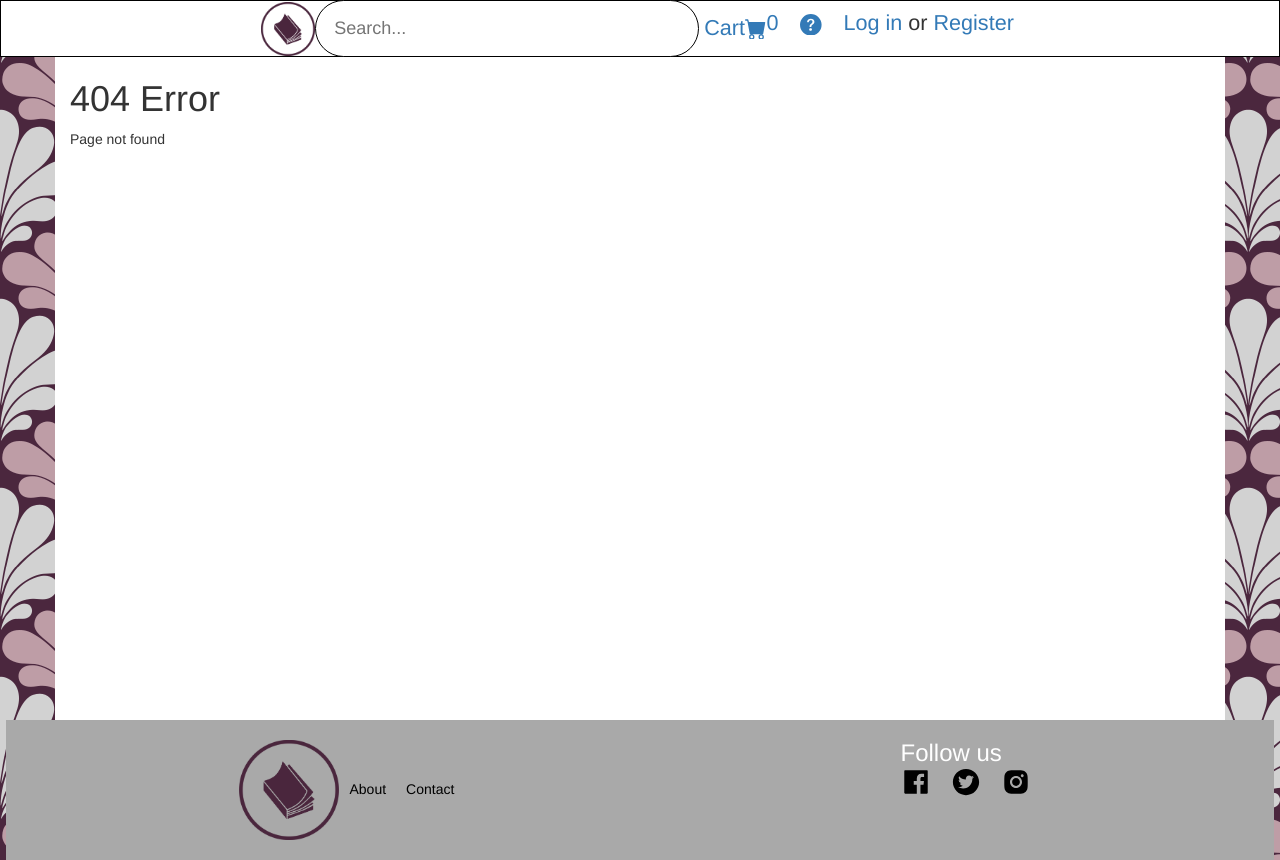
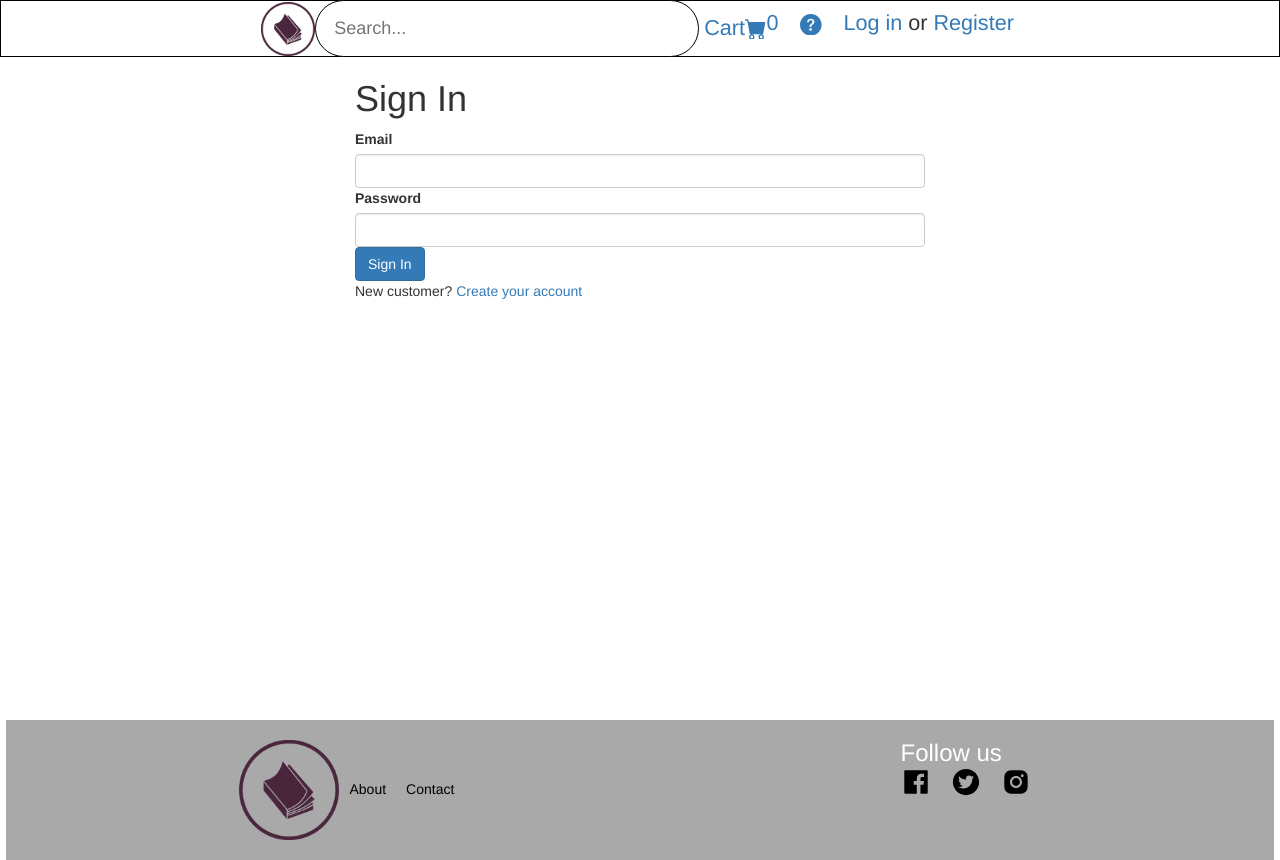
Before and after one commit to DanielRStevens/GIK2PG-Projekt, a React (Create React App) app in the folder frontend/: page /signin in a window 1280 px wide. Before the commit this address had no page. Built offline with nearby package versions, Linux system fonts and the light colour scheme.

Commit message:
Various updates to card, login etc.

```diff
--- a/frontend/public/index.html
+++ b/frontend/public/index.html
@@ -24,6 +24,7 @@
       work correctly both with client-side routing and a non-root public URL.
       Learn how to configure a non-root public URL by running `npm run build`.
     -->
+
     <link
       rel="stylesheet"
       href="https://cdn.jsdelivr.net/npm/@fortawesome/fontawesome-free@5.15.4/css/all.min.css"
--- a/frontend/src/App.js
+++ b/frontend/src/App.js
@@ -10,15 +10,7 @@
 import CartScreen from "./screens/CartScreen";
 import ReviewScreen from "./screens/ReviewScreen";
 import KlarnaScreen from "./screens/KlarnaScreen";
-import LoginPage from './LoginPage';
-
-function LoginApp() {
-  return (
-    <div>
-      <LoginPage />
-    </div>
-  );
-}
+import SigninScreen from "./screens/SigninScreen";
 
 function App() {
   return (
@@ -29,11 +21,10 @@
           <Route path="/" element={<ProductScreen />} />
           <Route path="/product/:id" element={<DetailScreen />} />
           <Route path="/cart" element={<CartScreen />} />
+          <Route path="/signin" element={<SigninScreen/>} />
           <Route path="/search/*" element={<NoMatch />} />
           <Route path="/deals" element={<NoMatch />} />
           <Route path="/new" element={<NoMatch />} />
-          <Route path="/register" element={<LoginPage />} />
-          <Route path="/login" element={<LoginPage />} />
 
           {/* Logged in customer */}
           <Route path="/product/:id/review" element={<ReviewScreen />} />
--- a/frontend/src/LoginPage.css
+++ /dev/null
@@ -1,53 +0,0 @@
-
-.login-form {
-    margin: 0 auto;
-    width: 300px;
-    padding: 20px;
-    background-color: #f8f8f8;
-    border: 1px solid #ddd;
-    border-radius: 5px;
-  }
-
-  .login-form h2 {
-    font-family: 'Open Sans', sans-serif;
-    font-size: 24px;
-    font-weight: 600;
-    margin-bottom: 20px;
-  }
-
-  .login-form label {
-    display: block;
-    font-size: 14px;
-    font-weight: 600;
-    margin-bottom: 5px;
-  }
-
-  .login-form input[type="text"],
-  .login-form input[type="password"] {
-    width: 100%;
-    padding: 10px;
-    margin-bottom: 15px;
-    border: 1px solid #ddd;
-    border-radius: 3px;
-    font-size: 14px;
-  }
-
-  .login-form button[type="submit"] {
-    background-color: #007bff;
-    color: #fff;
-    border: none;
-    padding: 10px 20px;
-    border-radius: 3px;
-    font-size: 16px;
-    cursor: pointer;
-  }
-
-  .login-form button[type="submit"]:hover {
-    background-color: #0069d9;
-  }
-
-  @media (max-width: 480px) {
-    .login-form {
-      width: 100%;
-    }
-  }
--- a/frontend/src/LoginPage.js
+++ /dev/null
@@ -1,19 +0,0 @@
-import React from 'react';
-import './LoginPage.css';
-
-function LoginPage() {
-  return (
-    <div className="login-page">
-      <form className="login-form">
-        <h2>Login</h2>
-        <label htmlFor="username">Username</label>
-        <input type="text" id="username" name="username" />
-        <label htmlFor="password">Password</label>
-        <input type="password" id="password" name="password" />
-        <button type="submit">Login</button>
-      </form>
-    </div>
-  );
-}
-
-export default LoginPage;
--- a/frontend/src/index.css
+++ b/frontend/src/index.css
@@ -6,7 +6,7 @@
   -webkit-font-smoothing: antialiased;
   -moz-osx-font-smoothing: grayscale;
 
-  background-image: url("./images/1920s-wallpaper.png");
+ /* background-image: url("./images/1920s-wallpaper.png");*/
   background-repeat: repeat;
 
   display:flex;
--- a/frontend/src/screens/CartScreen.js
+++ b/frontend/src/screens/CartScreen.js
@@ -11,6 +11,7 @@
 import { useParams } from "react-router-dom";
 import axios from "axios";
 
+
 export default function CartScreen() {
   const navigate = useNavigate();
   const { state, dispatch: ctxDispatch } = useContext(StoreContext);
@@ -19,7 +20,7 @@
   } = state;
 
   const updateCartHandler = async (product, quantity) => {
-    const { data } = await axios.get(`http://localhost:4000/product/:id`);
+    const { data } = await axios.get(`http://localhost:4000/product/${product._id}`);
     if (data.countInStock < quantity) {
       window.alert("Product is out of stock");
       return;
@@ -29,10 +30,14 @@
       payload: { ...product, quantity },
     });
   };
+
   const removeItemHandler = (product) => {
     ctxDispatch({ type: "REMOVE_ITEM", payload: product });
   };
 
+  const checkoutHandler = () => {
+    navigate('/signin?redirect=/shipping');
+  };
 
   return (
     <div>
@@ -59,16 +64,13 @@
                       ></img>{" "}
                       <p>
                         <strong>
-                          {product._id}
                           {product.Name}
                         </strong>
                       </p>
                     </Col>
                     <Col md={3}>
                     <Button
-                        onClick={() =>
-                          updateCartHandler(product, product.quantity - 1)
-                        }
+                       onClick={() => updateCartHandler(product, product.quantity - 1)}
                        variant="light"
                        disabled={product.quantity === 1}
                     >
@@ -77,9 +79,7 @@
                     <span>{product.quantity}</span>{" "}
                     <Button
                       variant="light"
-                        onClick={() =>
-                          updateCartHandler(product, product.quantity + 1)
-                        }
+                      onClick={() => updateCartHandler(product, product.quantity + 1)}
                       disabled={product.quantity === product.countInStock}
                     >
                     <i className="fas fa-plus-circle"> </i>
@@ -107,7 +107,7 @@
               <ListGroup variant="flush">
                 <ListGroup.Item>
                   <h3>
-                    Subtotal ({cartItems.reduce((a, c) => a + c.quantity, 0)}{" "}
+                    Subtotal ({cartItems.reduce((a, c) => a + c.quantity, 0)}{''}
                     products) :
                     {cartItems.reduce((a, c) => a + c.Price * c.quantity, 0)}
                     kr
@@ -116,7 +116,7 @@
                 <ListGroup.Item>
                   <div className="d-grid">
                     <Button
-
+                      onClick={checkoutHandler}
                       type="button"
                       variant="primary"
                       disabled={cartItems.length === 0}
--- /dev/null
+++ b/frontend/src/screens/SigninScreen.js
@@ -0,0 +1,33 @@
+import Button from 'react-bootstrap/esm/Button';
+import { Link, useLocation } from 'react-router-dom';
+import Container from 'react-bootstrap/Container';
+import Form from 'react-bootstrap/Form';
+
+export default function SigninScreen() {
+  const { search } = useLocation();
+  const redirectInUrl = new URLSearchParams(search).get('redirect');
+  const redirect = redirectInUrl ? redirectInUrl : '/';
+  return (
+    <Container className="small-container">
+      <title>Sign In</title>
+      <h1 className="my-3"> Sign In</h1>
+      <Form>
+        <Form.Group className="mb-3" controlId="email">
+          <Form.Label>Email</Form.Label>
+          <Form.Control type="email" required />
+        </Form.Group>
+        <Form.Group className="mb-3" controlId="password">
+          <Form.Label>Password</Form.Label>
+          <Form.Control type="password" required />
+        </Form.Group>
+        <div className="mb-3">
+          <Button type="submit">Sign In</Button>
+        </div>
+        <div className="mb-3">
+          New customer? {''}
+          <Link to={`/signup?redirect=${redirect}`}>Create your account</Link>
+        </div>
+      </Form>
+    </Container>
+  );
+}
```
Also changed, not shown: frontend/src/StoreContext.js (+25 -16 lines). Lines whose indentation alone changed are shown as unchanged.
